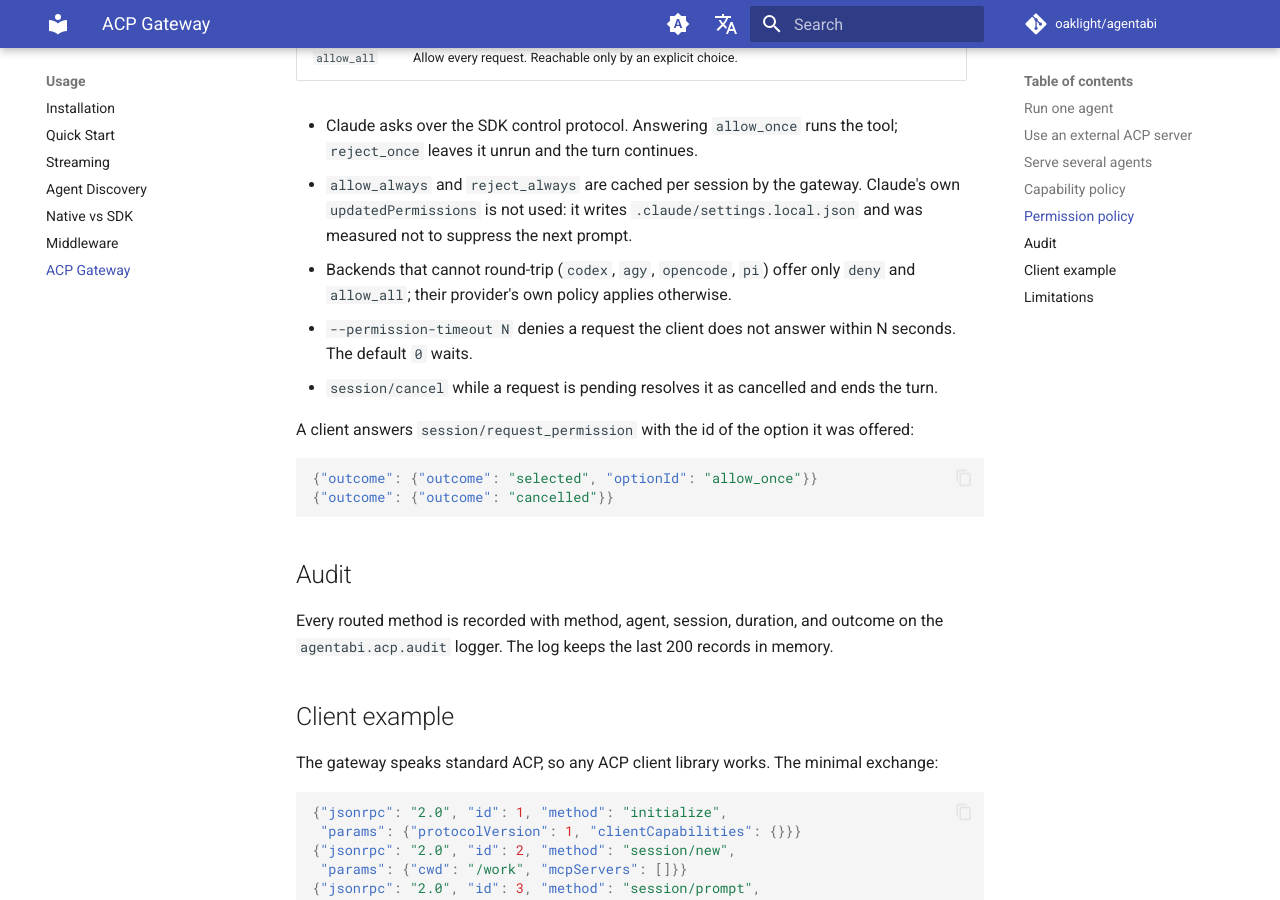
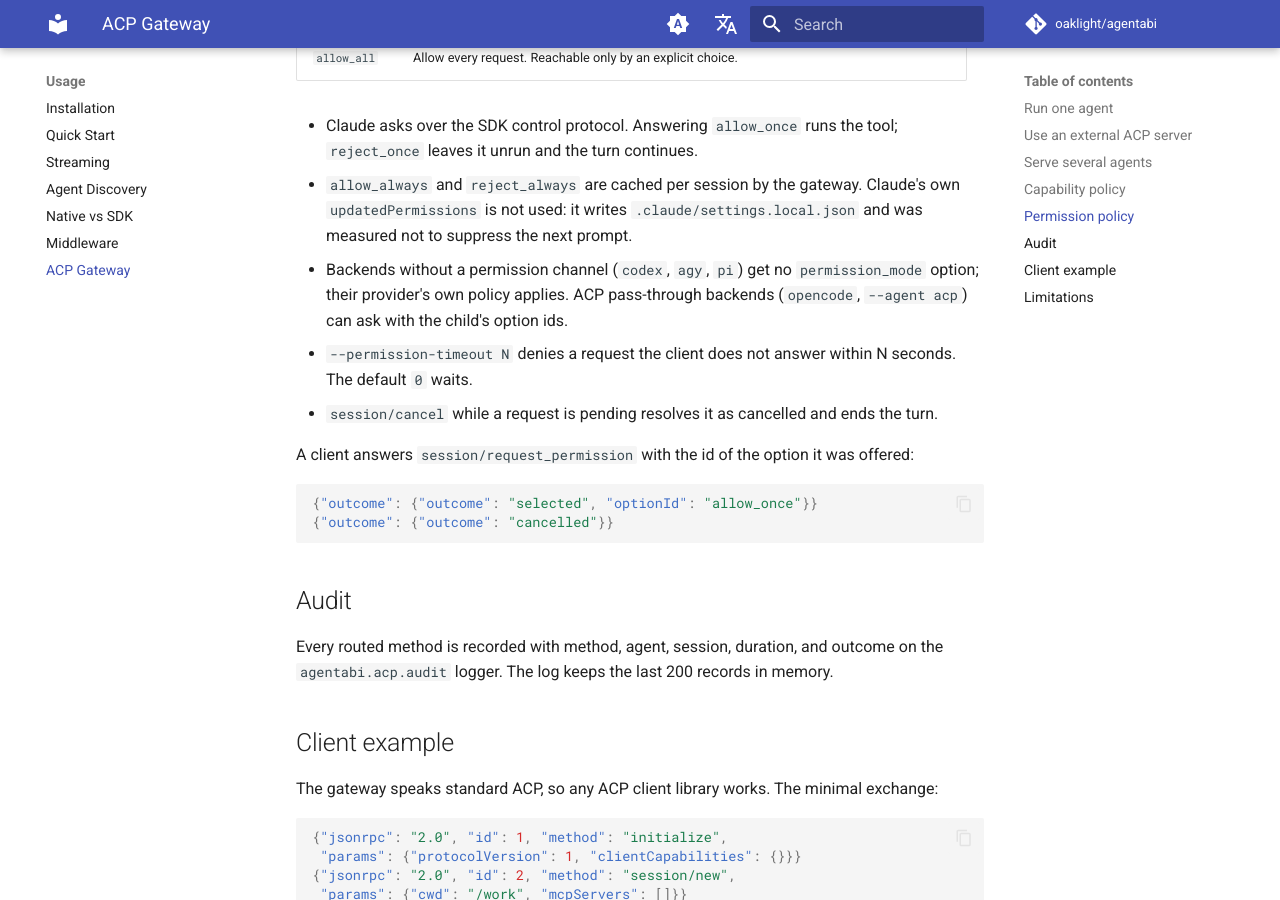
Before and after one commit to Oaklight/agentabi, an MkDocs documentation site: the page built from docs/usage/acp.md, in a window 1280 px wide and 900 px high, scrolled down 2331 px. Built offline with MkDocs 1.6.1 and Material for MkDocs 9.7.7, drawn with Linux system fonts in a browser that asks for light colours; comment, search, counter and statistics services are not loaded.

Commit message:
docs: permission_mode is offered only where the backend can ask

```diff
--- a/docs/usage/acp.md
+++ b/docs/usage/acp.md
@@ -74,7 +74,7 @@
 
 - Claude asks over the SDK control protocol. Answering `allow_once` runs the tool; `reject_once` leaves it unrun and the turn continues.
 - `allow_always` and `reject_always` are cached per session by the gateway. Claude's own `updatedPermissions` is not used: it writes `.claude/settings.local.json` and was measured not to suppress the next prompt.
-- Backends that cannot round-trip (`codex`, `agy`, `opencode`, `pi`) offer only `deny` and `allow_all`; their provider's own policy applies otherwise.
+- Backends without a permission channel (`codex`, `agy`, `pi`) get no `permission_mode` option; their provider's own policy applies. ACP pass-through backends (`opencode`, `--agent acp`) can ask with the child's option ids.
 - `--permission-timeout N` denies a request the client does not answer within N seconds. The default `0` waits.
 - `session/cancel` while a request is pending resolves it as cancelled and ends the turn.
 
```
Also changed, not shown: docs/changelog.md (+1 -1 lines).
